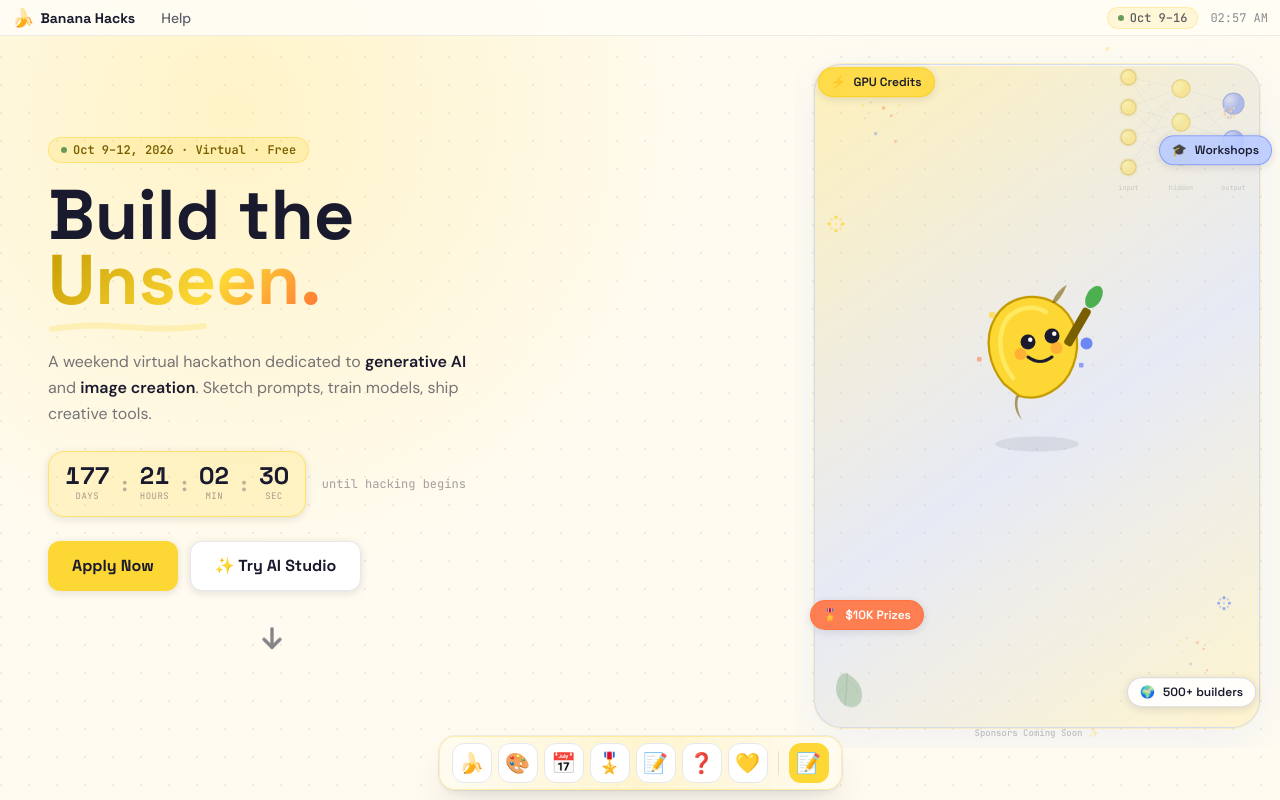
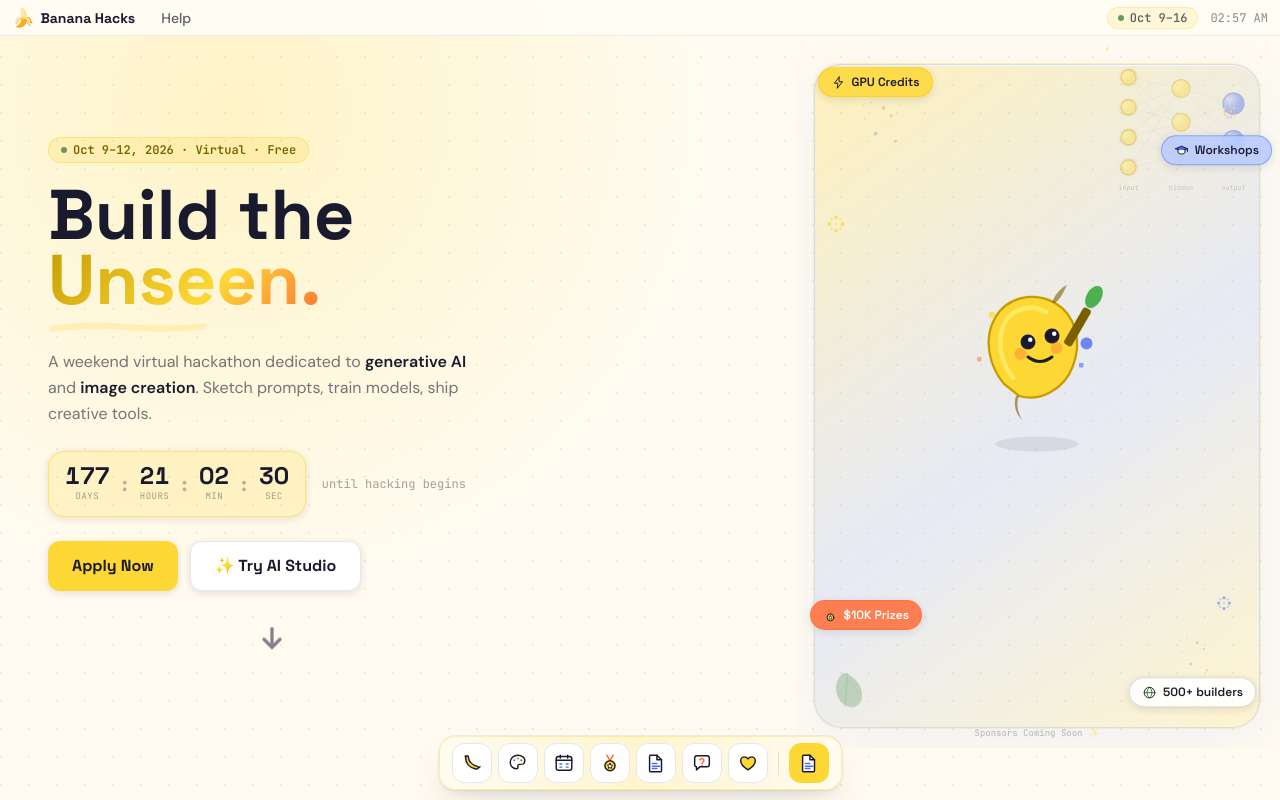
Before and after one commit to ishaan-cherukuri/banana-hacks, a Next.js app: page / in a window 1280 px wide. Built offline with nearby package versions, Linux system fonts and the light colour scheme.

Commit message:
dixed usm

```diff
--- a/src/components/Desktop.tsx
+++ b/src/components/Desktop.tsx
@@ -11,6 +11,7 @@ import PrizesPanel   from "@/components/panels/PrizesPanel";
 import ApplyPanel    from "@/components/panels/ApplyPanel";
 import SponsorsPanel from "@/components/panels/SponsorsPanel";
 import SketchPanel   from "@/components/panels/SketchPanel";
+import { DOCK_ICON_MAP, ApplyLineIcon } from "@/components/svgs/DockIcons";
 
 interface WindowConfig {
   id: string;
@@ -89,12 +90,13 @@ export default function Desktop() {
           const def = WINDOW_DEFS.find((d) => d.id === win.id);
           if (!def) return null;
           const Panel = def.component;
+          const TitleIcon = DOCK_ICON_MAP[win.id];
           return (
             <Window
               key={win.id}
               id={win.id}
               title={def.title}
-              icon={def.icon}
+              icon={TitleIcon ? <TitleIcon size={16} /> : undefined}
               initialX={win.x}
               initialY={win.y}
               initialW={def.w}
@@ -117,6 +119,7 @@ export default function Desktop() {
         <div className="flex items-center gap-1.5 px-3 py-1.5 backdrop-blur-md border border-banana-400/35 rounded-2xl shadow-window mb-1" style={{ background: "linear-gradient(90deg, rgba(255,251,240,0.92) 0%, rgba(253,216,53,0.18) 50%, rgba(255,251,240,0.92) 100%)" }}>
           {DESKTOP_ICONS.map((icon) => {
             const isOpen = openWindows.some((w) => w.id === icon.id);
+            const IconWidget = DOCK_ICON_MAP[icon.id];
             return (
               <div key={icon.id} className="relative flex flex-col items-center gap-0.5 group/dock">
                 {/* Tooltip */}
@@ -124,10 +127,10 @@ export default function Desktop() {
                   {icon.label}
                 </div>
                 <button
-                  className="w-10 h-10 rounded-xl bg-white border border-studio-ink/08 flex items-center justify-center text-xl icon-tile hover:bg-banana-50 hover:border-banana-400/50 hover:shadow-icon active:scale-90 transition-all"
+                  className="w-10 h-10 rounded-xl bg-white border border-studio-ink/08 flex items-center justify-center icon-tile hover:bg-banana-50 hover:border-banana-400/50 hover:shadow-icon active:scale-90 transition-all"
                   onClick={() => openWindow(icon.id)}
                 >
-                  {icon.icon}
+                  {IconWidget ? <IconWidget size={22} /> : <span className="text-xl">{icon.icon}</span>}
                 </button>
                 {isOpen && <div className="w-1 h-1 rounded-full bg-studio-ink/40" />}
               </div>
@@ -140,10 +143,10 @@ export default function Desktop() {
               Apply Now
             </div>
             <button
-              className="w-10 h-10 rounded-xl bg-banana-400 flex items-center justify-center text-xl icon-tile hover:bg-banana-500 hover:shadow-icon active:scale-90 transition-all"
+              className="w-10 h-10 rounded-xl bg-banana-400 flex items-center justify-center icon-tile hover:bg-banana-500 hover:shadow-icon active:scale-90 transition-all"
               onClick={() => openWindow("apply")}
             >
-              📝
+              <ApplyLineIcon size={22} />
             </button>
             {openWindows.some((w) => w.id === "apply") && (
               <div className="w-1 h-1 rounded-full bg-studio-ink/40" />
--- a/src/components/HeroSection.tsx
+++ b/src/components/HeroSection.tsx
@@ -4,6 +4,8 @@ import { useState, useEffect, useRef } from "react";
 import BananaMascot from "@/components/svgs/BananaMascot";
 import NeuralNetSVG  from "@/components/svgs/NeuralNetSVG";
 import { PixelSparkle, LeafDecor, BrushStroke, PixelCluster } from "@/components/svgs/StudioDecorations";
+import { BoltLineIcon, CapLineIcon, MedalLineIcon, GlobeLineIcon } from "@/components/svgs/DockIcons";
+import type { ReactNode } from "react";
 
 /* ─── Countdown ────────────────────────────────────────────── */
 const HACKATHON_START = new Date("2026-10-10T00:00:00Z");
@@ -81,10 +83,10 @@ function CountCell({ n, label }: { n: number; label: string }) {
 }
 
 /* ─── Floating badge ───────────────────────────────────────── */
-function Badge({ emoji, text, className = "", color = "bg-white/90 border-studio-ink/15 text-studio-ink" }: { emoji: string; text: string; className?: string; color?: string }) {
+function Badge({ icon, text, className = "", color = "bg-white/90 border-studio-ink/15 text-studio-ink" }: { icon: ReactNode; text: string; className?: string; color?: string }) {
   return (
-    <div className={`flex items-center gap-2 px-3 py-1.5 rounded-full border shadow-icon text-xs font-display font-semibold ${color} ${className}`}>
-      <span>{emoji}</span>
+    <div className={`flex items-center gap-1.5 px-3 py-1.5 rounded-full border shadow-icon text-xs font-display font-semibold ${color} ${className}`}>
+      <span className="flex items-center shrink-0">{icon}</span>
       {text}
     </div>
   );
@@ -257,10 +259,10 @@ export default function HeroSection({ onOpenWindow }: HeroSectionProps) {
           </div>
 
           {/* Floating badges */}
-          <Badge emoji="⚡" text="GPU Credits"   className="absolute top-8  left-6  animate-float"      color="bg-banana-400/85 border-banana-500/60" />
-          <Badge emoji="🎓" text="Workshops"     className="absolute top-28 right-2 animate-float-slow" color="bg-peri-300/90 border-peri-500/50" />
-          <Badge emoji="🎖️" text="$10K Prizes"   className="absolute bottom-28 left-4  animate-float-d2"  color="bg-studio-ripe/85 border-studio-ripe/60 text-white" />
-          <Badge emoji="🌍" text="500+ builders" className="absolute bottom-12 right-6 animate-float"    color="bg-white/90 border-studio-ink/15" />
+          <Badge icon={<BoltLineIcon size={15} />}  text="GPU Credits"   className="absolute top-8  left-6  animate-float"      color="bg-banana-400/85 border-banana-500/60" />
+          <Badge icon={<CapLineIcon size={15} />}   text="Workshops"     className="absolute top-28 right-2 animate-float-slow" color="bg-peri-300/90 border-peri-500/50" />
+          <Badge icon={<MedalLineIcon size={15} />} text="$10K Prizes"   className="absolute bottom-28 left-4  animate-float-d2"  color="bg-studio-ripe/85 border-studio-ripe/60 text-white" />
+          <Badge icon={<GlobeLineIcon size={15} />} text="500+ builders" className="absolute bottom-12 right-6 animate-float"    color="bg-white/90 border-studio-ink/15" />
 
           {/* Decorative clusters */}
           <PixelCluster className="absolute top-16 left-16 opacity-50" size={48} />
--- a/src/components/Window.tsx
+++ b/src/components/Window.tsx
@@ -5,7 +5,7 @@ import { useRef, useState, useCallback, useEffect, ReactNode } from "react";
 interface WindowProps {
   id: string;
   title: string;
-  icon?: string;
+  icon?: ReactNode;
   children: ReactNode;
   initialX?: number;
   initialY?: number;
@@ -19,7 +19,7 @@ interface WindowProps {
 export default function Window({
   id,
   title,
-  icon = "📄",
+  icon,
   children,
   initialX = 100,
   initialY = 60,
@@ -163,7 +163,7 @@ export default function Window({
 
         {/* Title */}
         <div className="flex-1 flex items-center justify-center gap-1.5 pointer-events-none">
-          <span className="text-sm">{icon}</span>
+          {icon && <span className="flex items-center">{icon}</span>}
           <span className="text-sm font-display font-semibold text-studio-ink/75 truncate">
             {title}
           </span>
--- /dev/null
+++ b/src/components/svgs/DockIcons.tsx
@@ -0,0 +1,152 @@
+"use client";
+
+/**
+ * Line-art widget icons for the dock / desktop / window chrome.
+ * Black (studio-ink) outlines with subtle color accents — replaces emoji.
+ */
+
+interface IconProps {
+  className?: string;
+  size?: number;
+}
+
+const INK = "#1A1A2E";
+
+function Base({ size = 22, className = "", children, label }: IconProps & { children: React.ReactNode; label: string }) {
+  return (
+    <svg
+      width={size}
+      height={size}
+      viewBox="0 0 24 24"
+      fill="none"
+      xmlns="http://www.w3.org/2000/svg"
+      className={className}
+      aria-label={label}
+      stroke={INK}
+      strokeWidth={1.6}
+      strokeLinecap="round"
+      strokeLinejoin="round"
+    >
+      {children}
+    </svg>
+  );
+}
+
+/** About → banana */
+export function BananaLineIcon(props: IconProps) {
+  return (
+    <Base {...props} label="About">
+      <path d="M5 6c0 6 4 11 11 12.5 1.6.3 2.6-.2 2.9-1.2.2-.8-.2-1.4-1-1.6-5.6-1.4-9.4-5.4-9.9-10.2C7.9 4.4 7.4 4 6.7 4.2 5.6 4.5 5 5 5 6Z" fill="#FDD835" />
+      <path d="M5 6c-.4-.7-.4-1.4 0-1.8" />
+      <path d="M18.9 17.3c.9-.1 1.5-.5 1.8-1.2" />
+    </Base>
+  );
+}
+
+/** AI Studio → palette */
+export function PaletteLineIcon(props: IconProps) {
+  return (
+    <Base {...props} label="AI Studio">
+      <path d="M12 3.5c-4.7 0-8.5 3.5-8.5 7.9 0 4.3 3.4 6.9 6.6 6.9 1.4 0 1.9-1 1.9-1.8 0-.5-.2-.8-.2-1.3 0-1 .8-1.7 1.8-1.7h1.4c2.8 0 4.5-1.9 4.5-4.6C19.5 6.5 16.1 3.5 12 3.5Z" fill="white" />
+      <circle cx="8" cy="9" r="1.1" fill="#4C6EF5" stroke="none" />
+      <circle cx="12" cy="7.2" r="1.1" fill="#FF6B35" stroke="none" />
+      <circle cx="15.7" cy="9" r="1.1" fill="#2E7D32" stroke="none" />
+      <circle cx="16.5" cy="12.6" r="1.1" fill="#FDD835" stroke="none" />
+    </Base>
+  );
+}
+
+/** Schedule → calendar */
+export function CalendarLineIcon(props: IconProps) {
+  return (
+    <Base {...props} label="Schedule">
+      <rect x="3.5" y="5" width="17" height="15" rx="2.5" fill="white" />
+      <path d="M3.5 9h17" />
+      <path d="M8 3.5v3M16 3.5v3" />
+      <path d="M7.5 13h2M14.5 13h2M7.5 16.5h2M14.5 16.5h2" stroke="#4C6EF5" />
+    </Base>
+  );
+}
+
+/** Prizes → medal */
+export function MedalLineIcon(props: IconProps) {
+  return (
+    <Base {...props} label="Prizes">
+      <path d="M8.5 3.5l3.5 6 3.5-6" stroke="#FF6B35" />
+      <circle cx="12" cy="15" r="5.5" fill="#FDD835" />
+      <path d="M12 12.4l.9 1.8 2 .3-1.45 1.4.35 2-1.8-.95-1.8.95.35-2L9.1 14.5l2-.3.9-1.8Z" fill="white" stroke={INK} strokeWidth="1" />
+    </Base>
+  );
+}
+
+/** Apply → document + pencil */
+export function ApplyLineIcon(props: IconProps) {
+  return (
+    <Base {...props} label="Apply">
+      <path d="M6 3.5h7l5 5v12a1 1 0 0 1-1 1H6a1 1 0 0 1-1-1V4.5a1 1 0 0 1 1-1Z" fill="white" />
+      <path d="M13 3.5V8.5h5" />
+      <path d="M8 12.5h5M8 15.5h8M8 18h5" stroke="#4C6EF5" />
+    </Base>
+  );
+}
+
+/** FAQ → question bubble */
+export function QuestionLineIcon(props: IconProps) {
+  return (
+    <Base {...props} label="FAQ">
+      <path d="M4 6.5a2.5 2.5 0 0 1 2.5-2.5h11A2.5 2.5 0 0 1 20 6.5v7A2.5 2.5 0 0 1 17.5 16H10l-4 3.5V16h-.5A1.5 1.5 0 0 1 4 14.5v-8Z" fill="white" />
+      <path d="M9.7 8.6a2.3 2.3 0 0 1 4.4.8c0 1.6-2.1 1.9-2.1 3.2" stroke="#FF6B35" />
+      <circle cx="12" cy="14.4" r=".4" fill="#FF6B35" stroke="#FF6B35" strokeWidth=".8" />
+    </Base>
+  );
+}
+
+/** Sponsors → heart */
+export function HeartLineIcon(props: IconProps) {
+  return (
+    <Base {...props} label="Sponsors">
+      <path d="M12 19.5C6.5 16 4 12.8 4 9.5 4 7 5.9 5.3 8.1 5.3c1.5 0 2.9.8 3.9 2.2 1-1.4 2.4-2.2 3.9-2.2C18.1 5.3 20 7 20 9.5c0 3.3-2.5 6.5-8 10Z" fill="#FDD835" />
+    </Base>
+  );
+}
+
+/** GPU Credits → bolt */
+export function BoltLineIcon(props: IconProps) {
+  return (
+    <Base {...props} label="GPU Credits">
+      <path d="M13 3 5.5 13H11l-1 8 8.5-10.5H13l0-7.5Z" fill="#FDD835" />
+    </Base>
+  );
+}
+
+/** Workshops → mortarboard */
+export function CapLineIcon(props: IconProps) {
+  return (
+    <Base {...props} label="Workshops">
+      <path d="M2.5 8.5 12 4.5l9.5 4-9.5 4-9.5-4Z" fill="#4C6EF5" />
+      <path d="M6.5 10.5v4c0 1.4 2.5 2.5 5.5 2.5s5.5-1.1 5.5-2.5v-4" fill="white" />
+      <path d="M21.5 8.5v4.5" />
+    </Base>
+  );
+}
+
+/** Builders → globe */
+export function GlobeLineIcon(props: IconProps) {
+  return (
+    <Base {...props} label="Builders">
+      <circle cx="12" cy="12" r="8.5" fill="white" />
+      <path d="M3.5 12h17" stroke="#2E7D32" />
+      <path d="M12 3.5c2.5 2.3 3.8 5.3 3.8 8.5S14.5 18.2 12 20.5C9.5 18.2 8.2 15.2 8.2 12S9.5 5.8 12 3.5Z" stroke="#2E7D32" />
+    </Base>
+  );
+}
+
+export const DOCK_ICON_MAP: Record<string, (p: IconProps) => JSX.Element> = {
+  about:    BananaLineIcon,
+  sketch:   PaletteLineIcon,
+  schedule: CalendarLineIcon,
+  prizes:   MedalLineIcon,
+  apply:    ApplyLineIcon,
+  faq:      QuestionLineIcon,
+  sponsors: HeartLineIcon,
+};
```
